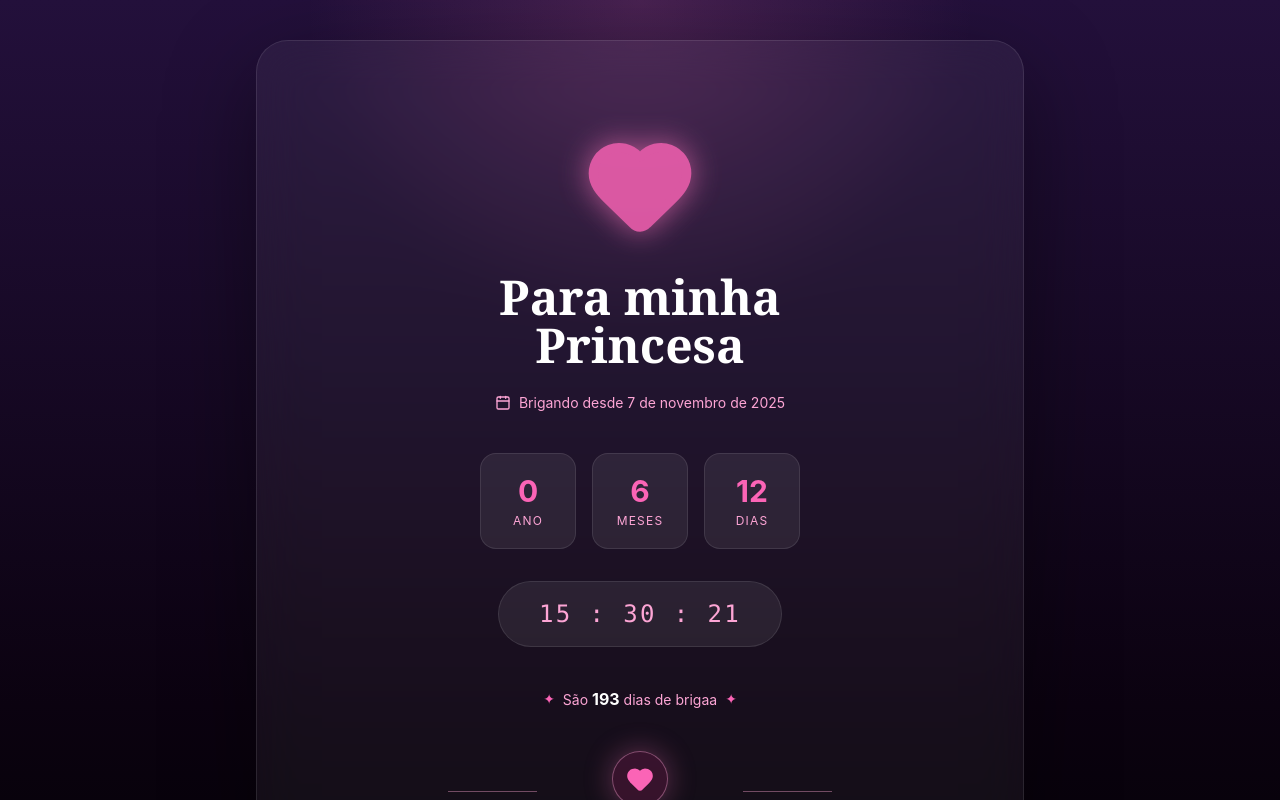
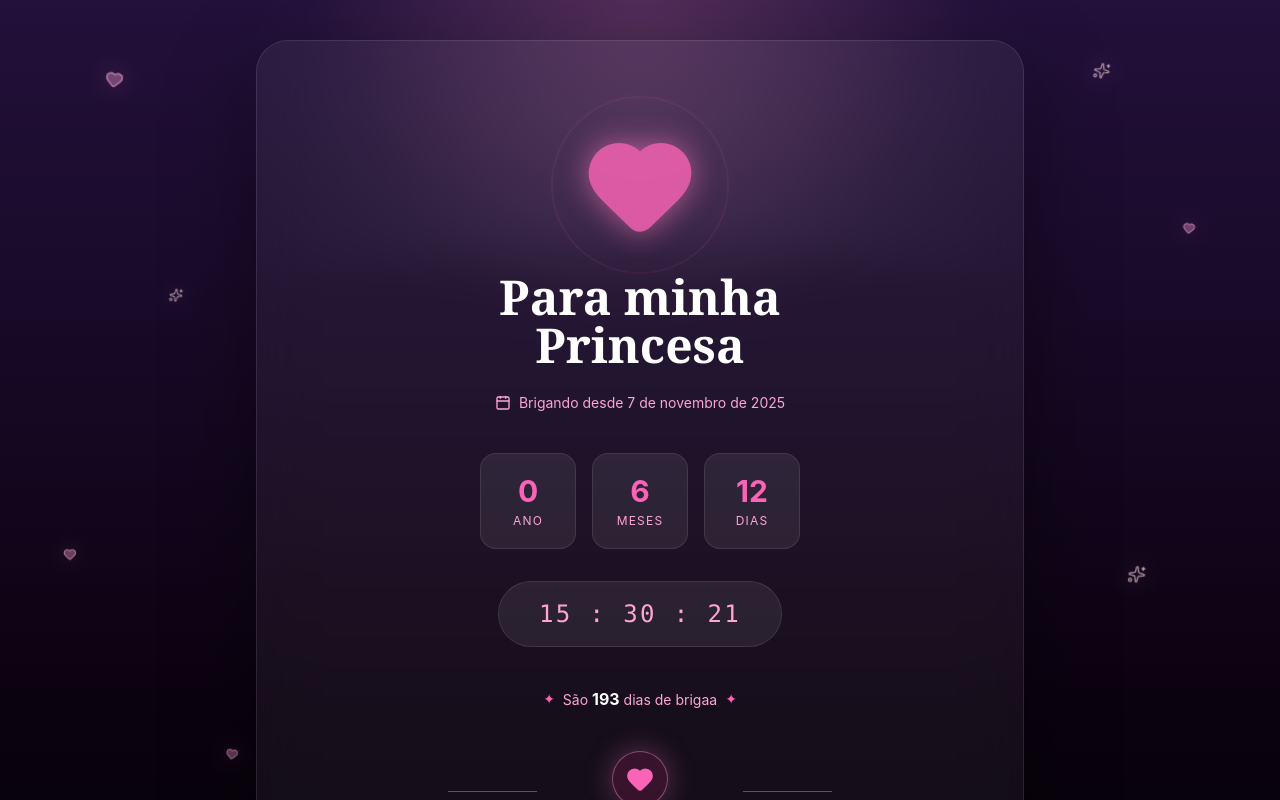
Before and after one commit to Gakira06/presente, a React (Vite) app: page /#/principal in a window 1280 px wide. Shown: the top 800 px of the page. Built offline with nearby package versions, Linux system fonts and the light colour scheme.

Commit message:
efeito de fundo

```diff
--- a/src/index.css
+++ b/src/index.css
@@ -32,6 +32,31 @@
   animation: heart-pop 0.95s ease-out forwards;
 }
 
+.main-heart {
+  position: relative;
+}
+
+.main-heart::before,
+.main-heart::after {
+  content: "";
+  position: absolute;
+  inset: -18px;
+  border: 1px solid rgba(244, 114, 182, 0.28);
+  border-radius: 9999px;
+  animation: love-ring 2.8s ease-out infinite;
+}
+
+.main-heart::after {
+  animation-delay: 1.35s;
+}
+
+.floating-decor {
+  opacity: 0;
+  filter: drop-shadow(0 0 10px rgba(244, 114, 182, 0.45));
+  transform: translate3d(-50%, 0, 0);
+  animation: floating-decor 9s ease-in-out infinite;
+}
+
 @keyframes reveal-section {
   from {
     opacity: 0;
@@ -43,6 +68,44 @@
     opacity: 1;
     transform: translateY(0) scale(1);
     filter: blur(0);
+  }
+}
+
+@keyframes love-ring {
+  0% {
+    opacity: 0;
+    transform: scale(0.6);
+  }
+
+  35% {
+    opacity: 1;
+  }
+
+  100% {
+    opacity: 0;
+    transform: scale(1.45);
+  }
+}
+
+@keyframes floating-decor {
+  0% {
+    opacity: 0;
+    transform: translate3d(-50%, 18px, 0) scale(0.8) rotate(-8deg);
+  }
+
+  18%,
+  82% {
+    opacity: 1;
+  }
+
+  50% {
+    transform: translate3d(calc(-50% + 14px), -18px, 0) scale(1.08)
+      rotate(10deg);
+  }
+
+  100% {
+    opacity: 0;
+    transform: translate3d(-50%, -38px, 0) scale(0.85) rotate(-6deg);
   }
 }
 
--- a/src/pages/PagePrincipal.jsx
+++ b/src/pages/PagePrincipal.jsx
@@ -7,6 +7,7 @@ import {
   Images,
   Music,
   Play,
+  Sparkles,
 } from "lucide-react";
 import firstPhoto from "../assets/firstPhoto.jpeg";
 import ecaa from "../assets/ecaa.jpeg";
@@ -61,6 +62,17 @@ const COISAS_QUE_ELA_GOSTA_DE_FAZER = [
   "Conversar",
   "Saber da minha vida",
   "fofocar",
+];
+
+const DECORACOES_FLUTUANTES = [
+  { tipo: "heart", left: 8, top: 9, size: 18, delay: 0, duration: 9 },
+  { tipo: "spark", left: 85, top: 8, size: 16, delay: 1.3, duration: 8 },
+  { tipo: "heart", left: 92, top: 23, size: 13, delay: 2.2, duration: 10 },
+  { tipo: "spark", left: 13, top: 31, size: 14, delay: 0.8, duration: 7 },
+  { tipo: "heart", left: 5, top: 54, size: 15, delay: 3.1, duration: 11 },
+  { tipo: "spark", left: 88, top: 57, size: 18, delay: 2.6, duration: 9 },
+  { tipo: "heart", left: 17, top: 76, size: 12, delay: 1.7, duration: 8 },
+  { tipo: "spark", left: 77, top: 82, size: 15, delay: 3.8, duration: 10 },
 ];
 
 function calcularTempo() {
@@ -184,15 +196,17 @@ export default function PagePrincipal() {
 
   return (
     <div
-      className="min-h-screen flex items-center justify-center px-4 py-10 bg-[#09030a]"
+      className="relative min-h-screen overflow-hidden flex items-center justify-center px-4 py-10 bg-[#09030a]"
       style={{
         backgroundImage:
           "radial-gradient(circle at top, rgba(244,114,182,0.18), transparent 28%), linear-gradient(180deg, #23103b 0%, #0b0210 70%, #020203 100%)",
       }}
     >
-      <div className="w-full max-w-3xl rounded-[2rem] border border-white/10 bg-white/5 p-6 sm:p-10 shadow-[0_30px_90px_rgba(0,0,0,0.4)] backdrop-blur-xl">
+      <FloatingDecor />
+
+      <div className="relative z-10 w-full max-w-3xl rounded-[2rem] border border-white/10 bg-white/5 p-6 sm:p-10 shadow-[0_30px_90px_rgba(0,0,0,0.4)] backdrop-blur-xl">
         <div className="flex flex-col items-center justify-center py-12">
-          <div className="mb-8 animate-pulse">
+          <div className="main-heart mb-8 animate-pulse">
             <Heart className="w-28 h-28 text-pink-400 fill-pink-400 drop-shadow-[0_0_15px_rgba(244,114,182,0.8)]" />
           </div>
 
@@ -426,7 +440,7 @@ export default function PagePrincipal() {
                 <div className="flex items-center justify-center gap-2 text-pink-400 font-bold mb-5">
                   <Heart className="w-4 h-4 fill-pink-400" />
                   <h2 className="text-center text-white font-serif text-3xl">
-                    Coisas que ela gosta de fazer
+                    O que você mais gosta de fazer
                   </h2>
                   <Heart className="w-4 h-4 fill-pink-400" />
                 </div>
@@ -555,6 +569,37 @@ export default function PagePrincipal() {
   );
 }
 
+function FloatingDecor() {
+  return (
+    <div className="pointer-events-none absolute inset-0 z-0">
+      <div className="absolute inset-x-0 top-0 h-64 bg-[radial-gradient(circle_at_center,rgba(255,255,255,0.08),transparent_62%)]" />
+
+      {DECORACOES_FLUTUANTES.map((decoracao, indice) => {
+        const Icone = decoracao.tipo === "heart" ? Heart : Sparkles;
+
+        return (
+          <Icone
+            key={`${decoracao.tipo}-${indice}`}
+            className={`floating-decor absolute ${
+              decoracao.tipo === "heart"
+                ? "fill-pink-300/35 text-pink-300/55"
+                : "text-rose-100/55"
+            }`}
+            style={{
+              left: `${decoracao.left}%`,
+              top: `${decoracao.top}%`,
+              width: `${decoracao.size}px`,
+              height: `${decoracao.size}px`,
+              animationDelay: `${decoracao.delay}s`,
+              animationDuration: `${decoracao.duration}s`,
+            }}
+          />
+        );
+      })}
+    </div>
+  );
+}
+
 function HeartGate({ label, onClick, coracoesSoltos }) {
   return (
     <div className="relative w-full max-w-sm flex items-center gap-4 mb-12 mt-2">
```
